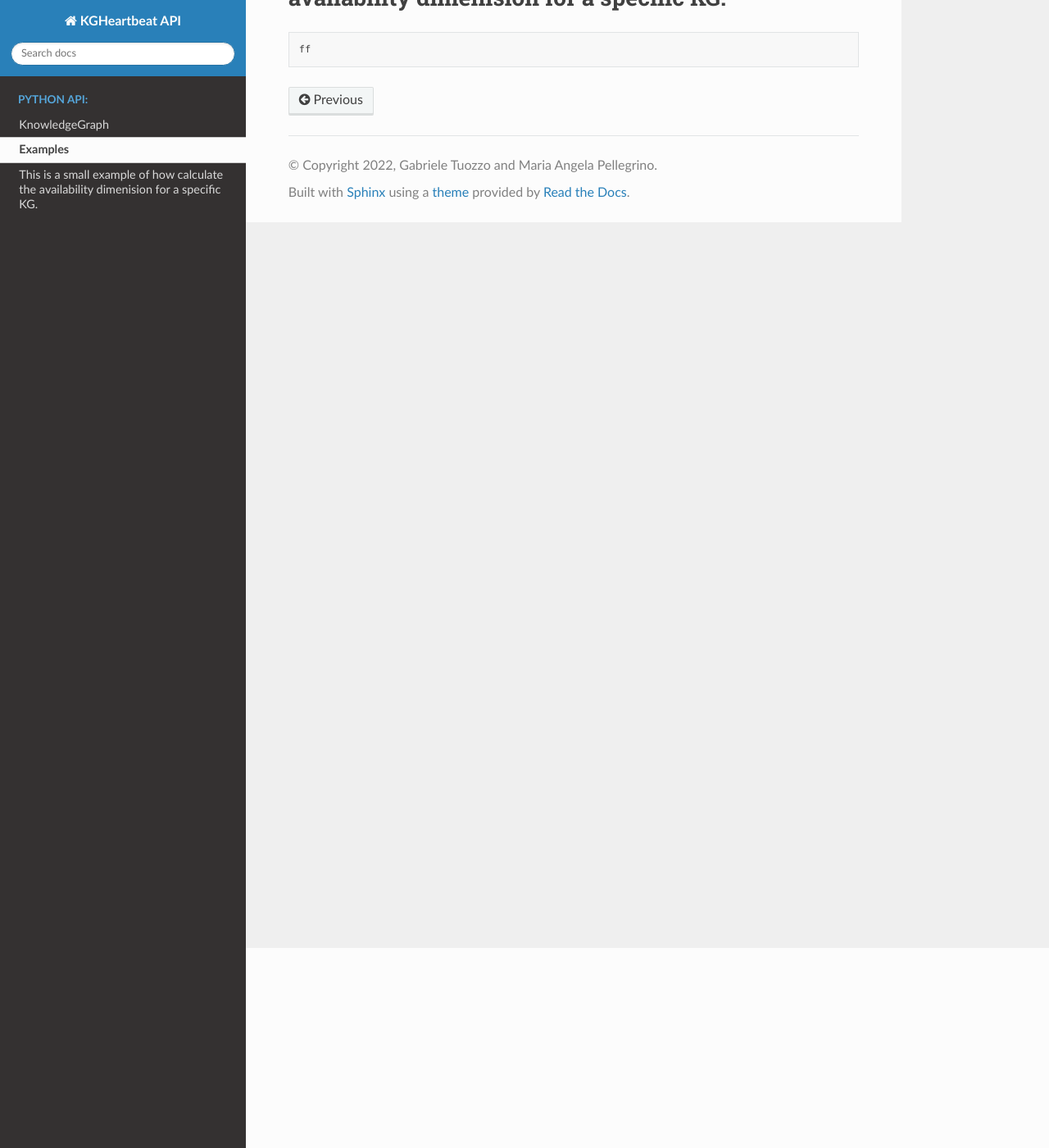
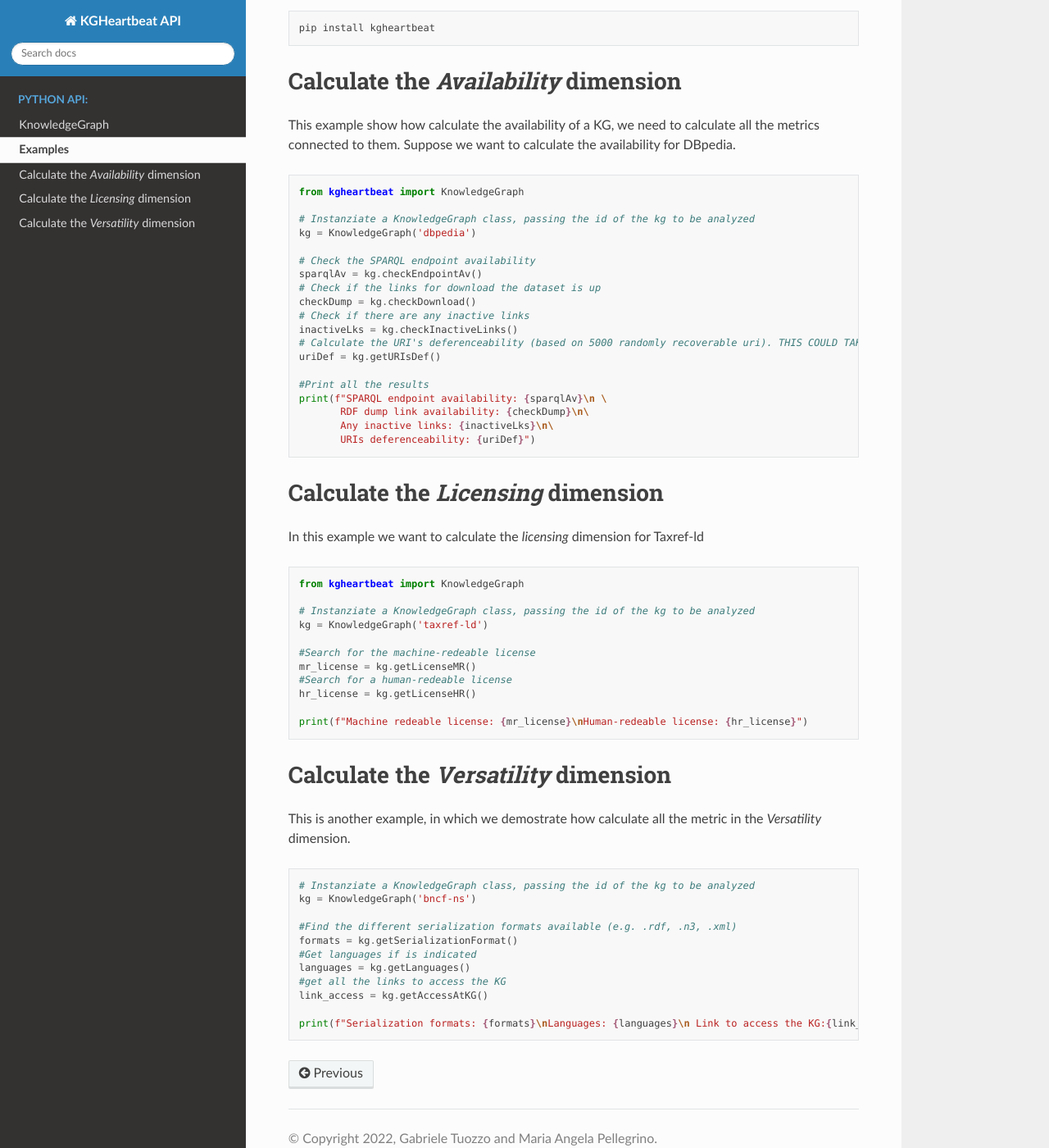
Before and after one commit to GabrieleT0/KGHeartbeat-API, a Sphinx documentation site: the page built from docs/source/api/examples.md, in a window 1280 px wide and 1400 px high, scrolled down 244 px. Shown: the whole window at 82% size. Built offline with Sphinx 7.4.7 and the Read the Docs theme 2.0.0, drawn with Linux system fonts in a browser that asks for light colours; some of the changed text lies outside the part shown.

Commit message:
Update examples.md

````diff
--- a/docs/source/api/examples.md
+++ b/docs/source/api/examples.md
@@ -2,8 +2,66 @@
 Examples
 ---
 
-# This is a small example of how calculate the availability dimenision for a specific KG.
+All of the following examples assume that the library has been installed with the following command
 
-```python
-ff
+```sh
+pip install kgheartbeat
 ```
+# Calculate the *Availability* dimension
+This example show how calculate the availability of a KG, we need to calculate all the metrics connected to them. Suppose we want to calculate the availability for DBpedia.
+
+```py
+from kgheartbeat import KnowledgeGraph
+
+# Instanziate a KnowledgeGraph class, passing the id of the kg to be analyzed
+kg = KnowledgeGraph('dbpedia')
+
+# Check the SPARQL endpoint availability
+sparqlAv = kg.checkEndpointAv()
+# Check if the links for download the dataset is up
+checkDump = kg.checkDownload()
+# Check if there are any inactive links
+inactiveLks = kg.checkInactiveLinks()
+# Calculate the URI's deferenceability (based on 5000 randomly recoverable uri). THIS COULD TAKE TIME, DEPENDS ON THE SPEED OF THE ENDPOINT (~45 min. for DBpedia)
+uriDef = kg.getURIsDef()
+
+#Print all the results
+print(f"SPARQL endpoint availability: {sparqlAv}\n \
+       RDF dump link availability: {checkDump}\n\
+       Any inactive links: {inactiveLks}\n\
+       URIs deferenceability: {uriDef}")
+```
+
+# Calculate the *Licensing* dimension
+In this example we want to calculate the *licensing* dimension for Taxref-ld
+
+```py
+from kgheartbeat import KnowledgeGraph
+
+# Instanziate a KnowledgeGraph class, passing the id of the kg to be analyzed
+kg = KnowledgeGraph('taxref-ld')
+
+#Search for the machine-redeable license
+mr_license = kg.getLicenseMR()
+#Search for a human-redeable license
+hr_license = kg.getLicenseHR()
+
+print(f"Machine redeable license: {mr_license}\nHuman-redeable license: {hr_license}")
+```
+
+# Calculate the *Versatility* dimension
+This is another example, in which we demostrate how calculate all the metric in the *Versatility* dimension.
+
+```py
+# Instanziate a KnowledgeGraph class, passing the id of the kg to be analyzed
+kg = KnowledgeGraph('bncf-ns')
+
+#Find the different serialization formats available (e.g. .rdf, .n3, .xml)
+formats = kg.getSerializationFormat()
+#Get languages if is indicated
+languages = kg.getLanguages()
+#get all the links to access the KG
+link_access = kg.getAccessAtKG()
+
+print(f"Serialization formats: {formats}\nLanguages: {languages}\n Link to access the KG:{link_access}\n")
+```
````
